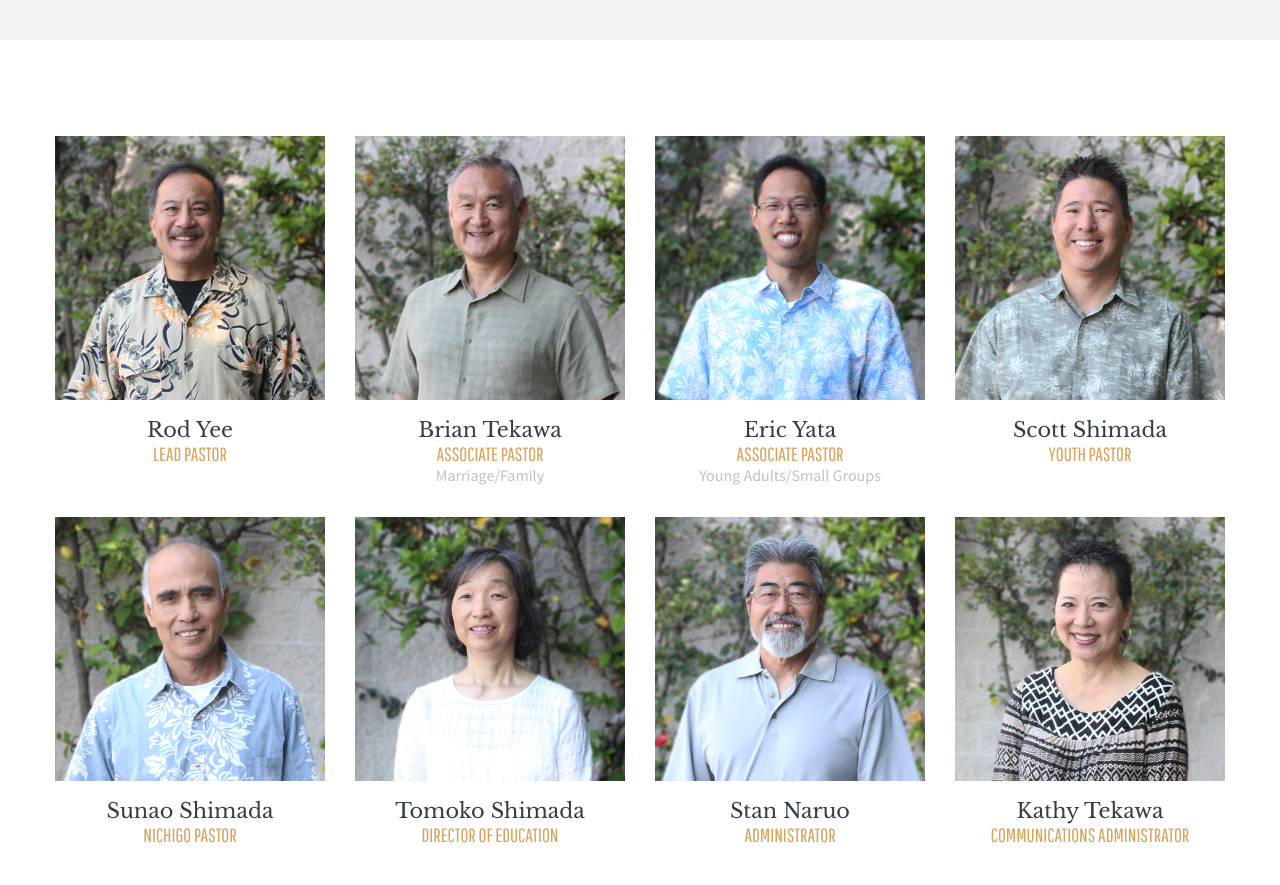
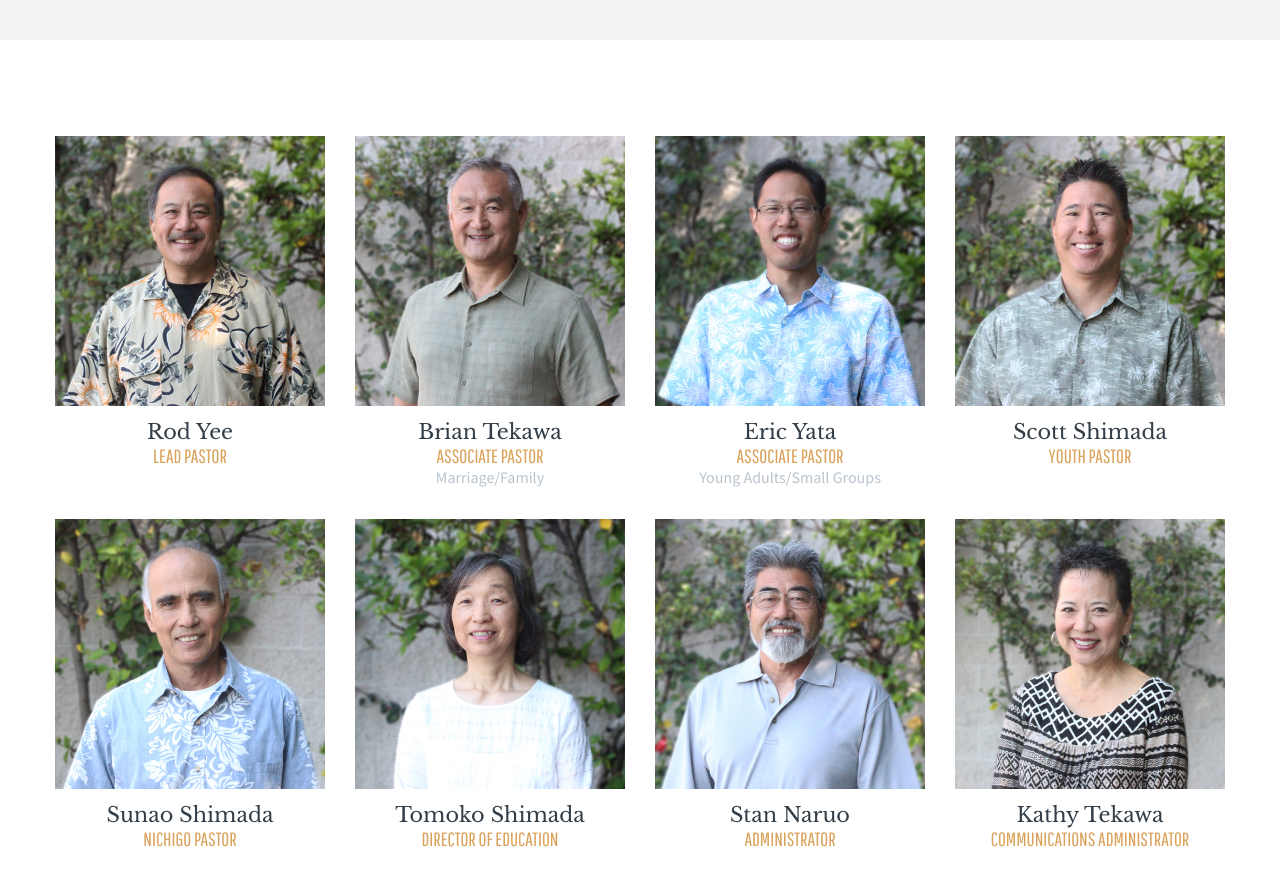
Before and after one commit to kevinchisaki/sanlo, a plain HTML site: page staff.html in a window 1280 px wide. Shown: the part 360-1245 px from the top of the page. Drawn offline with nearby package versions, Linux system fonts and the light colour scheme; a web font is replaced by a local one.

Commit message:
Fixed small things on staff page.

```diff
--- a/scss/layout/desktop.scss
+++ b/scss/layout/desktop.scss
@@ -157,7 +157,7 @@
 				.row {
 					height: 100%;
 					.inner-row {
-						margin-top: 1.3em;
+						margin-top: 1.7em;
 							h1 {
 								@include playfair-italic;
 								margin-bottom: 0px !important;
@@ -374,6 +374,7 @@
 	.about-nav-bg {
 		display: block;
 		background-color: $sanlo-navy;
+		text-align: center;
 			.about-nav-links {
 
 					li {
@@ -460,15 +461,13 @@
 					text-align: center;
 					padding-bottom: 2em;
 						.staff-picture {
-							background-size: cover;
-							background-repeat: no-repeat;
-							background-position: center center;
+							background-clip: content-box;
+		          display: inline-flex;
+		          justify-content: center;
+		          align-items: center;
+		          overflow: hidden;
 							background-color: #f2f2f2;
 							margin-bottom: 0.8em;
-							display: inline-block;
-							height: 16.5rem;
-							width: 100%;
-							overflow: hidden;
 						}
 
 						h1 {
--- a/scss/layout/mobile.scss
+++ b/scss/layout/mobile.scss
@@ -524,15 +524,13 @@ body {
 				text-align: center;
 				padding-bottom: 2em;
 					.staff-picture {
-						background-size: cover;
-						background-repeat: no-repeat;
-						background-position: center center;
-						background-color: #f2f2f2;
-						margin-bottom: 0.5em;
-						display: inline-block;
-						height: 10em;
-						width: 100%;
-						overflow: hidden;
+            background-clip: content-box;
+            display: inline-flex;
+            justify-content: center;
+            align-items: center;
+            overflow: hidden;
+            background-color: #f2f2f2;
+            margin-bottom: 0.8em;
 					}
 
 					h1 {
--- a/staff.html
+++ b/staff.html
@@ -14,7 +14,6 @@
     <meta name="viewport" content="width=device-width, initial-scale=1.0" />
     <title>San Lorenzo Japanese Christian Church</title>
     <link rel="stylesheet" href="css/foundation.min.css" />
-    <link rel="stylesheet" href="css/app.css" />
     <link rel="stylesheet" href="css/hamburgers.min.css">
     <link rel="stylesheet" href="font-awesome/css/font-awesome.min.css">
     <link rel="stylesheet" href="css/style.css" />
@@ -22,10 +21,6 @@
     <link href='https://fonts.googleapis.com/css?family=Source+Sans+Pro' rel='stylesheet' type='text/css'>
 
     <script src="js/vendor/jquery.min.js"></script>
-    <script src="js/vendor/what-input.min.js"></script>
-    <script src="js/foundation.min.js"></script>
-    <script src="js/app.js"></script>
-
 </head>
 
 <body>
@@ -135,51 +130,67 @@
     <div class="row small-up-2 large-up-4">
 
       <div class="staff-profile-holder column">
-        <div class="staff-picture" style="background-image: url('../img/staff/rod-profile_square.jpg');"></div>
+        <div class="staff-picture">
+          <img src="../img/staff/rod-profile_square.jpg">
+        </div>
         <h1>Rod Yee</h1>
         <h2>Lead Pastor</h2>
       </div>
 
       <div class="staff-profile-holder column">
-        <div class="staff-picture" style="background-image: url('../img/staff/brian-profile_square.jpg');"></div>
+        <div class="staff-picture">
+          <img src="../img/staff/brian-profile_square.jpg">
+        </div>
         <h1>Brian Tekawa</h1>
         <h2>Associate Pastor</h2>
         <h3>Marriage/Family</h3>
       </div>
 
       <div class="staff-profile-holder column">
-        <div class="staff-picture" style="background-image: url('../img/staff/eric-profile_square.jpg');"></div>
+        <div class="staff-picture">
+          <img src="../img/staff/eric-profile_square.jpg">
+        </div>
         <h1>Eric Yata</h1>
         <h2>Associate Pastor</h2>
         <h3>Young Adults/Small Groups</h3>
       </div>
 
       <div class="staff-profile-holder column">
-        <div class="staff-picture" style="background-image: url('../img/staff/scott-profile_square.jpg');"></div>
+        <div class="staff-picture">
+          <img src="../img/staff/scott-profile_square.jpg">
+        </div>
         <h1>Scott Shimada</h1>
         <h2>Youth Pastor</h2>
       </div>
 
       <div class="staff-profile-holder column">
-        <div class="staff-picture" style="background-image: url('../img/staff/sensei-profile_square.jpg');"></div>
+        <div class="staff-picture">
+          <img src="../img/staff/sensei-profile_square.jpg">
+        </div>
         <h1>Sunao Shimada</h1>
         <h2>Nichigo Pastor</h2>
       </div>
 
       <div class="staff-profile-holder column">
-        <div class="staff-picture" style="background-image: url('../img/staff/tomoko-profile_square.jpg');"></div>
+        <div class="staff-picture">
+          <img src="../img/staff/tomoko-profile_square.jpg">
+        </div>
         <h1>Tomoko Shimada</h1>
         <h2>Director of Education</h2>
       </div>
 
       <div class="staff-profile-holder column">
-        <div class="staff-picture" style="background-image: url('../img/staff/stan-profile_square.jpg');"></div>
+        <div class="staff-picture">
+          <img src="../img/staff/stan-profile_square.jpg">
+        </div>
         <h1>Stan Naruo</h1>
         <h2>Administrator</h2>
       </div>
 
       <div class="staff-profile-holder column">
-        <div class="staff-picture" style="background-image: url('../img/staff/kathy-profile_square.jpg');"></div>
+        <div class="staff-picture">
+          <img src="../img/staff/kathy-profile_square.jpg">
+        </div>
         <h1>Kathy Tekawa</h1>
         <h2>Communications Administrator</h2>
       </div>
```
Also changed, not shown: css/app.css (deleted), css/style.css, scss/css/desktop.css (deleted), scss/css/mobile.css (deleted), scss/css/tablet.css (deleted), scss/style.scss (line endings or trailing spaces), 1 other file.
